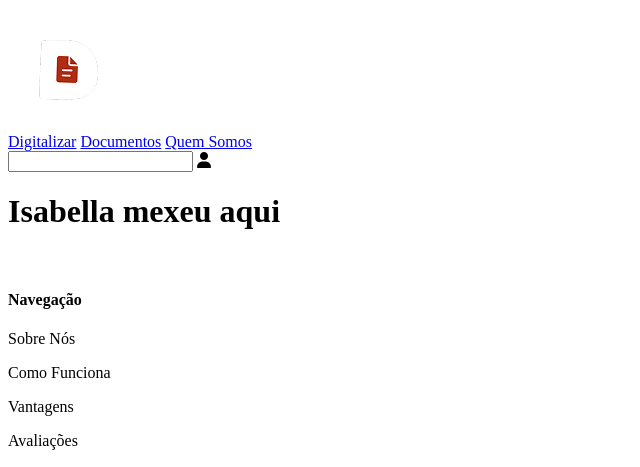
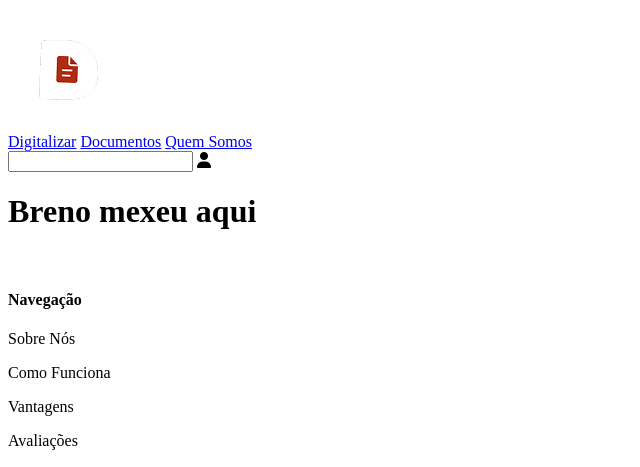
Before and after one commit to PedroMoraes57/D.O.C---Plataforma-digitalizadora, a Django app: page / in a window 1280 px wide. Shown: the top 467 px of the page, without its empty margins (0-640 px from the left). Run offline with Django 5.2, Linux system fonts and the light colour scheme; some libraries are stand-ins or nearby versions.

Commit message:
atualizações templates

```diff
--- a/templates/core/index.html
+++ b/templates/core/index.html
@@ -2,5 +2,5 @@
 {% load static %}
 
 {% block content %}
-<h1>Isabella mexeu aqui</h1>
+<h1>Breno mexeu aqui</h1>
 {% endblock %}
```
